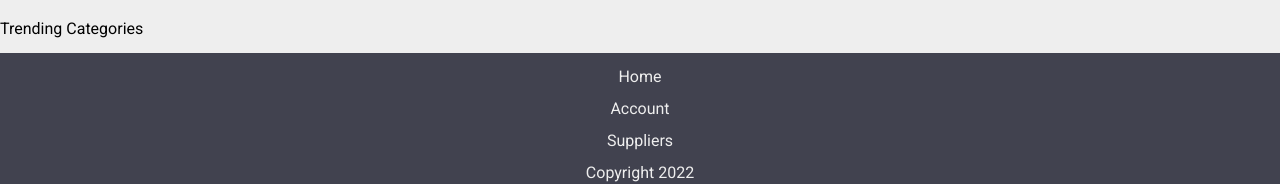
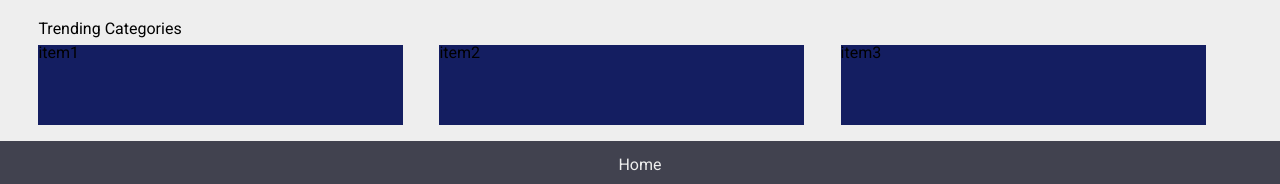
Before and after one commit to TrellixVulnTeam/Compe_UCE2, a plain HTML site: page index.html in a window 1280 px wide. Shown: the part 644-828 px from the top of the page. Drawn offline with Linux system fonts and the light colour scheme.

Commit message:
suppliers
suppliers css
adicionando tags do suppliers

```diff
--- a/css/home/suppliers.css
+++ b/css/home/suppliers.css
@@ -16,7 +16,7 @@
 }
 
 .suppliers__container__flex div {
-    width: 30%;
+    width: 30.9%;
     height: 5rem;
     margin-right: 3%;
     background-color: var(--normalAzul);
--- a/css/home/trendingCategories.css
+++ b/css/home/trendingCategories.css
@@ -0,0 +1,18 @@
+.trendingCategories {
+    margin-bottom: 1rem;
+}
+
+.trendingCategories__container h1{
+    margin-bottom: 0.5rem;
+}
+
+.trendingCategories__container__flex {
+    display: flex;
+}
+
+.trendingCategories__container__flex div {
+    width: 30.9%;
+    height: 5rem;
+    margin-right: 3%;
+    background-color: var(--normalAzul);
+}
--- a/index.html
+++ b/index.html
@@ -72,11 +72,13 @@
         </div>
     </section>
     <section class="trendingCategories">
-        <h1>Trending Categories</h1>
-        <div>
-            <img src="" alt="">
-            <img src="" alt="">
-            <img src="" alt="">
+        <div class="container trendingCategories__container">
+            <h1>Trending Categories</h1>
+            <div class="trendingCategories__container__flex">
+                <div>item1</div>
+                <div>item2</div>
+                <div>item3</div>
+            </div>
         </div>
     </section>
     <footer class="footer">
```
